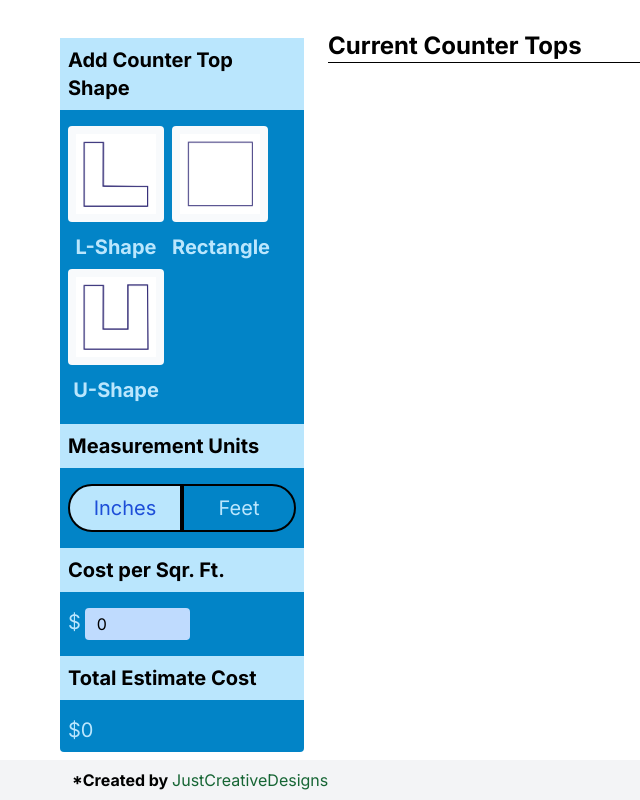
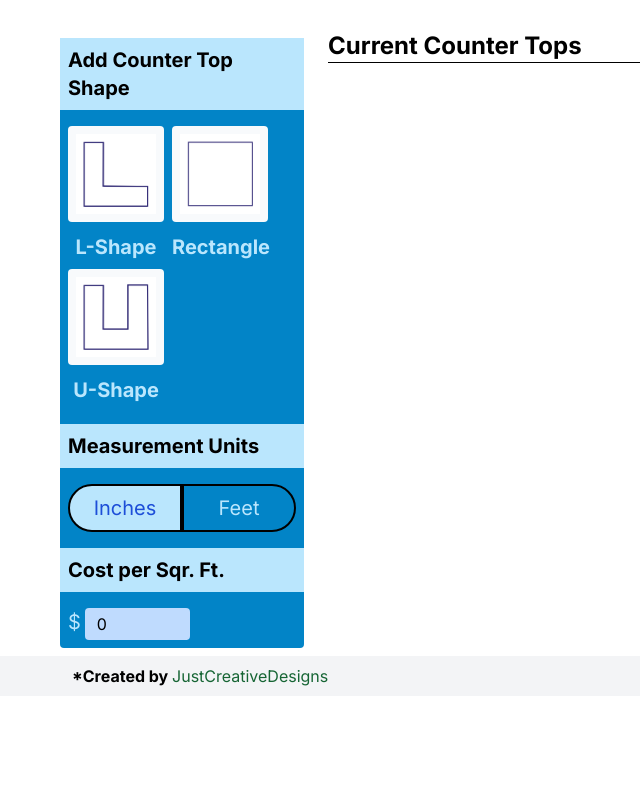
Before and after one commit to Jhemming93/hd7062, a Next.js app: page / in a window 1280 px wide. Shown: the part 212-1012 px from the top of the page, without its empty margins (68-708 px from the left). After the commit the page ends 908 px from the top, so only its background shows below. Built offline with nearby package versions, Linux system fonts and the light colour scheme.

Commit message:
removed total cost

```diff
--- a/app/components/countertoplist/counteritem/parts/totalSqFeet.js
+++ b/app/components/countertoplist/counteritem/parts/totalSqFeet.js
@@ -106,8 +106,10 @@ export default function TotalSqFeet(props) {
   }, [cost, feet, sideList]);
 
   useEffect(() => {
+    // console.log("before =" + postid + " = " + currentCost);
     const value = "cost";
     changeListItemCost(postid, value, currentCost);
+    // console.log("after =" + postid + " = " + currentCost);
   }, [currentCost, postid]);
 
   return (
--- a/app/components/sidemenu/counterTopSelectionMenu.js
+++ b/app/components/sidemenu/counterTopSelectionMenu.js
@@ -13,7 +13,7 @@ export default function CounterTopSelectionMenu({ onClick }) {
       <ShapesSelection onClick={onClick} />
       <MeasurementToggle />
       <CostSelection />
-      <TotalCost />
+      {/* <TotalCost /> */}
     </div>
   );
 }
--- a/app/page.js
+++ b/app/page.js
@@ -41,6 +41,8 @@ const Home = () => {
   };
 
   const changeListItemCost = (id, myvalue, num) => {
+    // console.log("changed " + id);
+    // console.log("value=" + num);
     const objectIndex = list.findIndex((item) => item.id === id);
 
     const updatedList = list.map((item, index) => {
@@ -73,18 +75,20 @@ const Home = () => {
     list.splice(findIndex, 1);
     setList([...list]);
   };
-
+  // console.log(list);
   useEffect(() => {
-    const totalTotals = () => {
-      let setTotal = 0;
-      list.forEach((item) => {
-        setTotal = item.cost + setTotal;
-      });
-      setCurrentTotalCost(Number(setTotal));
-    };
-
-    totalTotals();
-  }, [list]);
+    // const prices = list.map((counter) => counter.cost);
+    // const totalEst = prices.reduce((acc, curr) => acc + curr);
+    // console.log(totalEst);
+    // const totalTotals = () => {
+    //   let setTotal = 0;
+    //   list.forEach((item) => {
+    //     setTotal = item.cost + setTotal;
+    //   });
+    //   return setTotal;
+    // };
+    // setCurrentTotalCost(Number(totalTotals()));
+  }, [list, currentTotalCost]);
 
   const myFunctionValues = {
     removeCounterTop: removeCounterTop,
```
